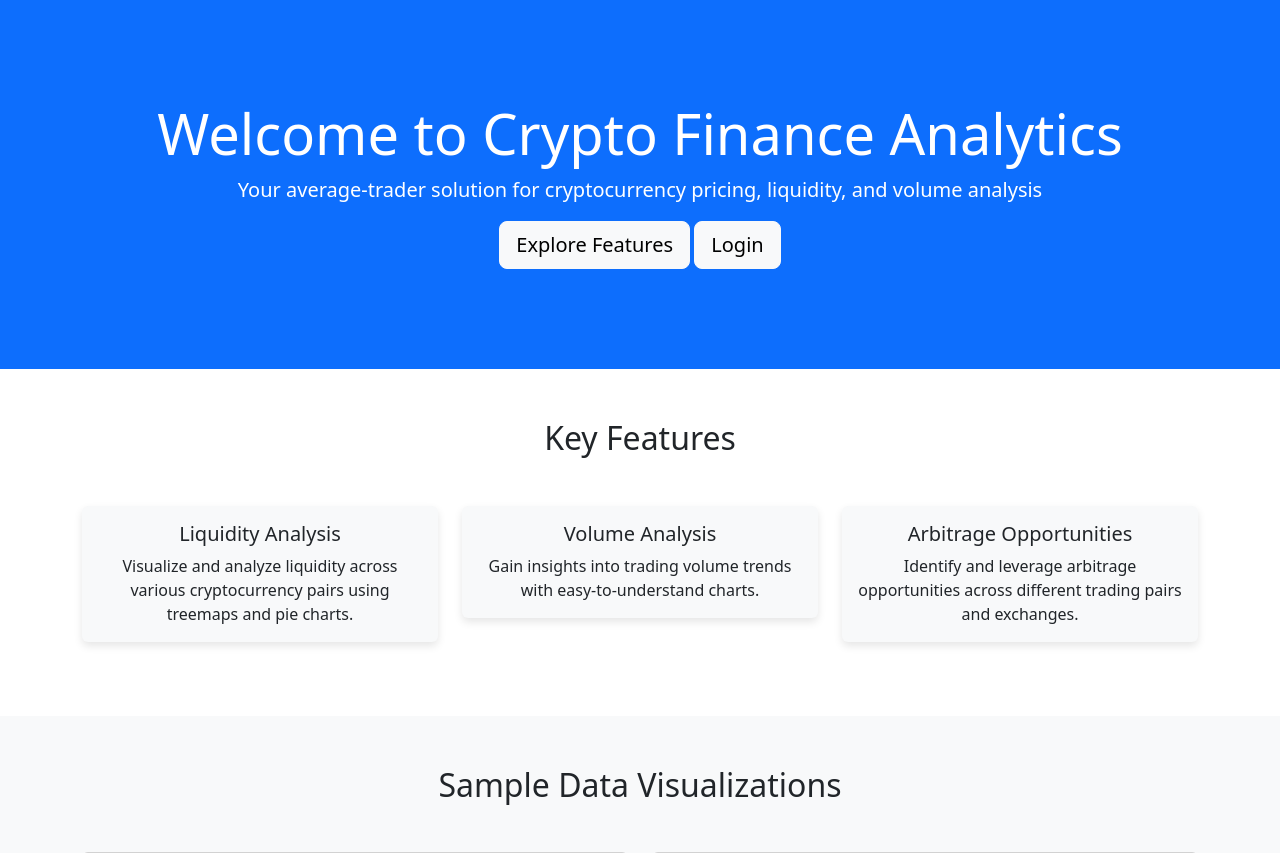
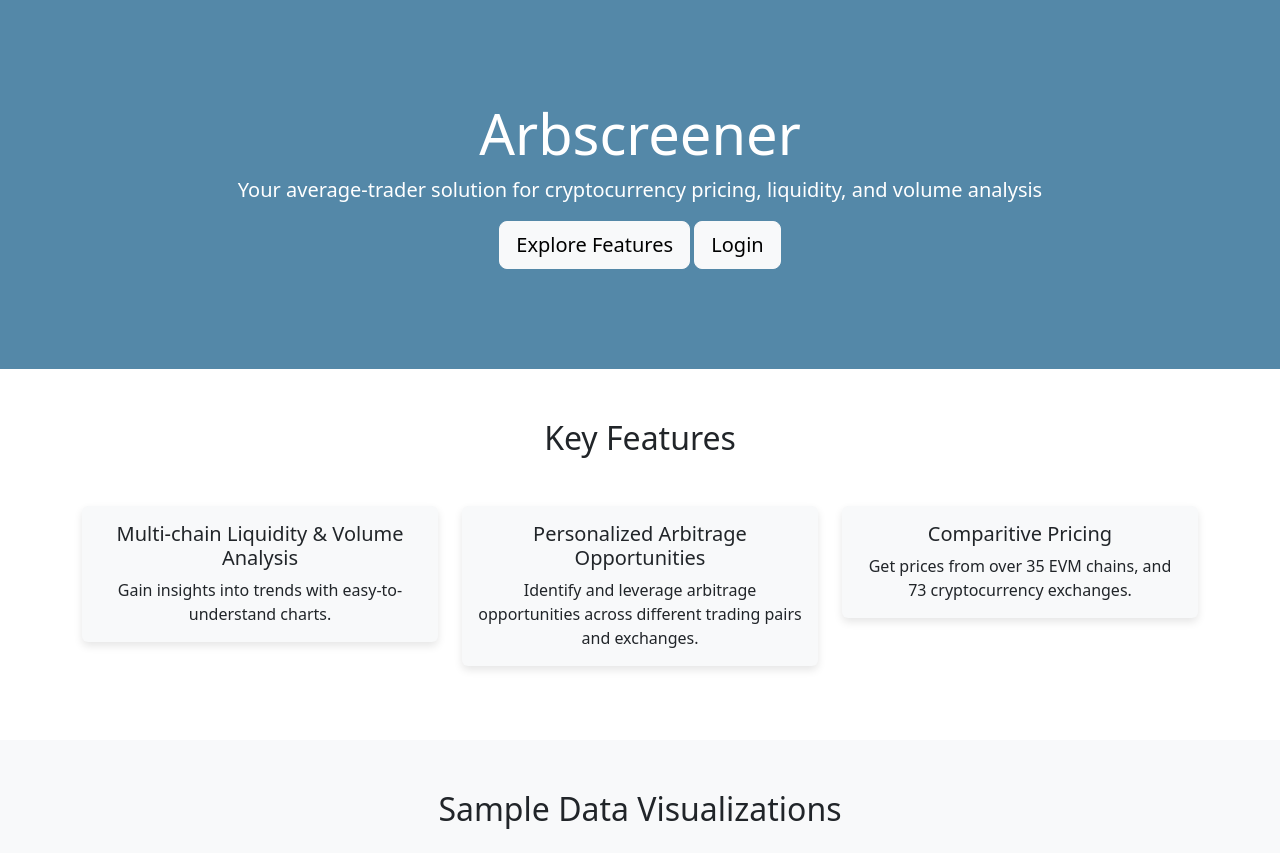
Before and after one commit to howe-s/Arbscreener, a Flask app: page / in a window 1280 px wide. Shown: the top 853 px of the page. Run offline with Flask 3, Linux system fonts and the light colour scheme.

Commit message:
pre yolo

```diff
--- a/main.py
+++ b/main.py
@@ -262,7 +262,21 @@ def logout():
 @login_required
 def userProfile():
     searchTicker = request.args.get('user_input', 'WBTC').lower()
-    return render_template('userProfile.html', user_input=searchTicker, name=current_user.username, full_name=current_user.full_name, is_logged_in=current_user.is_authenticated)
+    search = client.search_pairs(searchTicker)
+
+    token_pairs = process_token_pairs(search)
+    # DEFAULT ARB PAGE VALUES
+    slippage_pair1 = 0.03  # 1% slippage
+    slippage_pair2 = 0.03 # 1% slippage
+    fee_percentage = 0.001  # 0.3% trading fee
+    initial_investment = 1000  # Example initial investment
+
+    arbitrage_opportunities = find_arbitrage_opportunities(
+        token_pairs, slippage_pair1, slippage_pair2, fee_percentage, initial_investment
+    )
+
+    sorted_opportunities = sorted(arbitrage_opportunities, key=lambda x: x['int_profit'], reverse=True)
+    return render_template('userProfile.html', user_input=searchTicker, name=current_user.username, full_name=current_user.full_name, is_logged_in=current_user.is_authenticated, arbitrage_opportunities=sorted_opportunities, search=search)
 
 @app.route('/add_purchase', methods=['POST'])
 @login_required
@@ -349,24 +363,25 @@ def rate_limit():
 def fetch_current_price(asset_name):
     print('Fetching current price...')
     tokenName_format = asset_name.lower()
+    # rate_limit()
+    # responseCurrentPrice = requests.get(f'https://api.coincap.io/v2/assets/{tokenName_format}')
+    # if responseCurrentPrice.status_code == 200:
+    #     try:
+    #         priceFloat = float(responseCurrentPrice.json()['data']['priceUsd'])
+    #         return {'price': round(priceFloat, 2),'source': 'coincap', 'pairAddress': 'None', 'name': tokenName_format, 'pair_url': 'None'}
+    #     except (KeyError, ValueError):
+    #         print('Error parsing price data.')
+    #         return None
+    # else:
+    # tokenLowerCase = tokenName_format.lower()
+    searchTicker = tokenName_format.lower()
+    print('searchTicker', searchTicker)
     rate_limit()
-    responseCurrentPrice = requests.get(f'https://api.coincap.io/v2/assets/{tokenName_format}')
-    if responseCurrentPrice.status_code == 200:
-        try:
-            priceFloat = float(responseCurrentPrice.json()['data']['priceUsd'])
-            return {'price': round(priceFloat, 2),'source': 'coincap', 'pairAddress': 'None', 'name': tokenName_format, 'pair_url': 'None'}
-        except (KeyError, ValueError):
-            print('Error parsing price data.')
-            return None
-    else:
-        # tokenLowerCase = tokenName_format.lower()
-        searchTicker = tokenName_format.lower()
-        print('searchTicker', searchTicker)
-        rate_limit()
-        search = client.search_pairs(searchTicker + '/USDT')
-        # search = client.search_pairs(tokenLowerCase)
-        for TokenPair in search:
-            return {'price': float(TokenPair.price_usd), 'source': 'Dexscreener', 'pairAddress': TokenPair.pair_address, 'name': TokenPair.base_token.name, 'pair_url': TokenPair.url}
+    search = client.search_pairs(searchTicker)
+    # search = client.search_pairs(tokenLowerCase)
+    for TokenPair in search:
+        token_Pair = TokenPair.base_token.name + '/' + TokenPair.quote_token.name
+        return {'price': float(TokenPair.price_usd), 'source': 'Dexscreener', 'pairAddress': TokenPair.pair_address, 'name': TokenPair.base_token.name, 'pair_url': TokenPair.url, 'tokenPair': token_Pair}
 
 def fetch_historical_price(asset_name, start_timestamp, end_timestamp):
     print('Fetching historical price...')
@@ -411,6 +426,7 @@ def user_prices(purchase_id):
     source = tokenPriceFetch['source']
     name = tokenPriceFetch['name']
     pair_url = tokenPriceFetch['pair_url']
+    tokenPair = tokenPriceFetch['tokenPair']
     purchasePrice = purchase.purchase_price
     quantity = purchase.quantity
     profit = round(float(tokenPrice - purchasePrice), 2)
@@ -438,7 +454,8 @@ def user_prices(purchase_id):
         'purchaseCost': purchaseCost,
         'source': source,
         'name': name,
-        'quantity': quantity
+        'quantity': quantity,
+        'tokenPair': tokenPair
     }
 
 
@@ -522,14 +539,7 @@ def myFunc(e):
   return e['profit']
 
 
-@app.route('/arb', methods=['GET', 'POST'])
-@login_required
-def arb():
-    # Get the user input for ticker and perform the search
-    searchTicker = request.args.get('user_input', 'WBTC').lower()
-    search = client.search_pairs(searchTicker)
-
-    # Extract data for processing
+def process_token_pairs(search):
     token_pairs = []
     for TokenPair in search:
         token_pairs.append({
@@ -548,46 +558,33 @@ def arb():
             'baseToken_name': TokenPair.base_token.name,
             'quoteToken_Name': TokenPair.quote_token.name
         })
+    return token_pairs
 
-    # Parameters for slippage and fees
-    slippage_pair1 = 0.03  # 1% slippage
-    slippage_pair2 = 0.03 # 1% slippage
-    fee_percentage = 0.001  # 0.3% trading fee
-    initial_investment = 1000  # Example initial investment
-
-    # Initialize a list to store arbitrage opportunities
+def find_arbitrage_opportunities(token_pairs, slippage_pair1, slippage_pair2, fee_percentage, initial_investment):
     arbitrage_opportunities = []
-
-    # Compare each TokenPair with others to find arbitrage opportunities
     for i, pair1 in enumerate(token_pairs):
         for pair2 in token_pairs[i + 1:]:
-
-            # quote/base sorting
             if (pair1['baseToken_address'] == pair2['baseToken_address'] and
                 pair1['quoteToken_address'] == pair2['quoteToken_address']):
-                print('Pair Check: True', pair1['baseToken_address'] + '=' + pair2['baseToken_address'] )
-                # Arbitrage opportunity condition
-                if (pair1['price_usd'] < pair2['price_usd'] and
+
+                if (pair1['price_native'] < pair2['price_native'] and
                     pair1['liquidity_usd'] > pair2['liquidity_usd']):
 
                     liquidity_diff = pair1['liquidity_usd'] - pair2['liquidity_usd']
-                    price_diff = pair2['price_usd'] - pair1['price_usd']
+                    price_diff = pair2['price_native'] - pair1['price_native']
 
-                    # Calculate potential profit using the function
                     profit = calculate_arbitrage_profit(initial_investment,
-                                                    pair1['price_usd'],
-                                                    pair2['price_usd'],
-                                                    slippage_pair1,
-                                                    slippage_pair2,
-                                                    fee_percentage)
+                                                        pair1['price_native'],
+                                                        pair2['price_native'],
+                                                        slippage_pair1,
+                                                        slippage_pair2,
+                                                        fee_percentage)
 
-                    # Determine base liquidity and potential profit
                     base_liquidity = min(pair1['liquidity_base'], pair2['liquidity_base'])
                     profit_sort_format = f"{profit:,.2f}"
                     profit_int = int(profit)
-                    print(profit_int)
+
                     if profit_int > 0:
-
                         nativePrice_ratio = pair2['price_native']/ pair1['price_native']
                         nativePrice_ratio_round = f"{round(nativePrice_ratio, 4)}"
                         pair1_price_round = f"{round(pair1['price_usd'], 8)}"
@@ -595,7 +592,6 @@ def arb():
                         pair1_priceNative_round = f"{round(pair1['price_native'], 8)}"
                         pair2_priceNative_round = f"{round(pair2['price_native'], 8)}"
 
-                        # compile to pass
                         arbitrage_opportunities.append({
                             'pair1': pair1['pair'],
                             'pair1_price': pair1['price_usd'],
@@ -633,21 +629,28 @@ def arb():
                             'nativePrice_ratio': nativePrice_ratio,
                             'nativePrice_ratio_round': nativePrice_ratio_round
                         })
-                else:
-                    # arbitrage_opportunities.append({
-                    #     'arbResponse': 'No opprotunities at this time'
-                    # })
-                    print('no arbs')
+    return arbitrage_opportunities
 
-    # sorted_opportunities = arbitrage_opportunities.sort(key=myFunc)
-    print(type(arbitrage_opportunities))
-    # Sort data by profit (int)
+@app.route('/arb', methods=['GET', 'POST'])
+@login_required
+def arb():
+    searchTicker = request.args.get('user_input', 'WBTC').lower()
+    search = client.search_pairs(searchTicker)
+
+    token_pairs = process_token_pairs(search)
+    # DEFAULT ARB PAGE VALUES
+    slippage_pair1 = 0.03  # 1% slippage
+    slippage_pair2 = 0.03 # 1% slippage
+    fee_percentage = 0.001  # 0.3% trading fee
+    initial_investment = 1000  # Example initial investment
+
+    arbitrage_opportunities = find_arbitrage_opportunities(
+        token_pairs, slippage_pair1, slippage_pair2, fee_percentage, initial_investment
+    )
+
     sorted_opportunities = sorted(arbitrage_opportunities, key=lambda x: x['int_profit'], reverse=True)
 
-    # Pass the data to the template
     return render_template('arb.html', search=search, user_input=searchTicker, arbitrage_opportunities=sorted_opportunities, is_logged_in=current_user.is_authenticated)
-
-
 
 
 @app.route('/trending', methods=['GET', 'POST'])
--- a/templates/arb.html
+++ b/templates/arb.html
@@ -33,7 +33,7 @@
   .card-title {
     font-weight: 600;
     font-size: 1.25rem;
-    color: #f3ba2f;
+    color: #5488a8;
     background: #1f1f1f;
   }
 
@@ -68,12 +68,12 @@
   }
 
   .card-link {
-    color: #f3ba2f;
+    color: #5488a8;
     text-decoration: none;
   }
 
   .card-link:hover {
-    color: #ffdc4d;
+    color: #5488a8;
     text-decoration: underline;
   }
 </style>
--- a/templates/base.html
+++ b/templates/base.html
@@ -11,7 +11,7 @@
     <script src="https://cdn.plot.ly/plotly-latest.min.js"></script>
 </head>
 <body>
-    <nav class="navbar navbar-expand-lg navbar-light bg-light fixed-top">
+    <nav class="navbar navbar-expand-lg navbar-dark bg-dark fixed-top">
         <a class="navbar-brand" href="{{ url_for('index', user_input=request.args.get('user_input', 'SOL')) }}">Arbscreener</a>
         <button class="navbar-toggler" type="button" data-toggle="collapse" data-target="#navbarNav" aria-controls="navbarNav" aria-expanded="false" aria-label="Toggle navigation">
             <span class="navbar-toggler-icon"></span>
--- a/templates/index.html
+++ b/templates/index.html
@@ -7,7 +7,7 @@
     <link href="https://cdn.jsdelivr.net/npm/bootstrap@5.3.0/dist/css/bootstrap.min.css" rel="stylesheet">
     <style>
         .hero-section {
-            background: #0d6efd;
+            background: #5488a8;
             color: white;
             padding: 100px 0;
             text-align: center;
@@ -37,7 +37,7 @@
     <!-- Hero Section -->
     <section class="hero-section">
         <div class="container">
-            <h1 class="display-4">Welcome to Crypto Finance Analytics</h1>
+            <h1 class="display-4">Arbscreener</h1>
             <p class="lead">Your average-trader solution for cryptocurrency pricing, liquidity, and volume analysis</p>
             <a href="/dex_search" class="btn btn-light btn-lg">Explore Features</a>
                 {% if is_logged_in %}
@@ -58,8 +58,8 @@
                 <div class="col-lg-4 col-md-6 mb-4">
                     <div class="card feature-card">
                         <div class="card-body">
-                            <h5 class="card-title">Liquidity Analysis</h5>
-                            <p class="card-text">Visualize and analyze liquidity across various cryptocurrency pairs using treemaps and pie charts.</p>
+                            <h5 class="card-title">Multi-chain Liquidity & Volume Analysis</h5>
+                            <p class="card-text">Gain insights into trends with easy-to-understand charts.</p>
                         </div>
                     </div>
                 </div>
@@ -68,18 +68,17 @@
                 <div class="col-lg-4 col-md-6 mb-4">
                     <div class="card feature-card">
                         <div class="card-body">
-                            <h5 class="card-title">Volume Analysis</h5>
-                            <p class="card-text">Gain insights into trading volume trends with easy-to-understand charts.</p>
+                            <h5 class="card-title">Personalized Arbitrage Opportunities</h5>
+                            <p class="card-text">Identify and leverage arbitrage opportunities across different trading pairs and exchanges.</p>
                         </div>
                     </div>
                 </div>
-
                 <!-- Feature 3 -->
                 <div class="col-lg-4 col-md-6 mb-4">
                     <div class="card feature-card">
                         <div class="card-body">
-                            <h5 class="card-title">Arbitrage Opportunities</h5>
-                            <p class="card-text">Identify and leverage arbitrage opportunities across different trading pairs and exchanges.</p>
+                            <h5 class="card-title">Comparitive Pricing</h5>
+                            <p class="card-text">Get prices from over 35 EVM chains, and 73 cryptocurrency exchanges.</p>
                         </div>
                     </div>
                 </div>
```
Also changed, not shown: static/styles.css (+4 -3 lines), templates/userProfile.html (+14 -8 lines).
